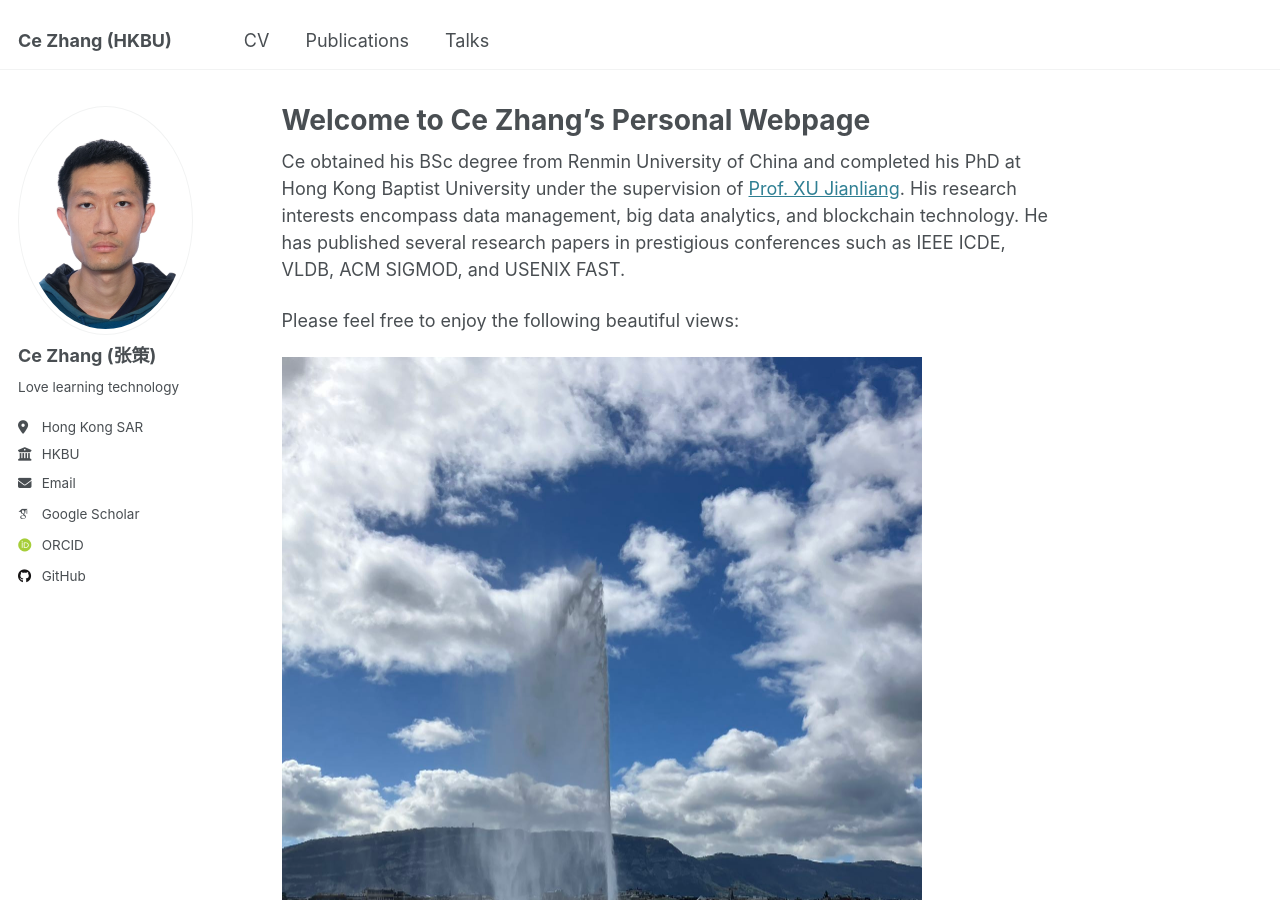
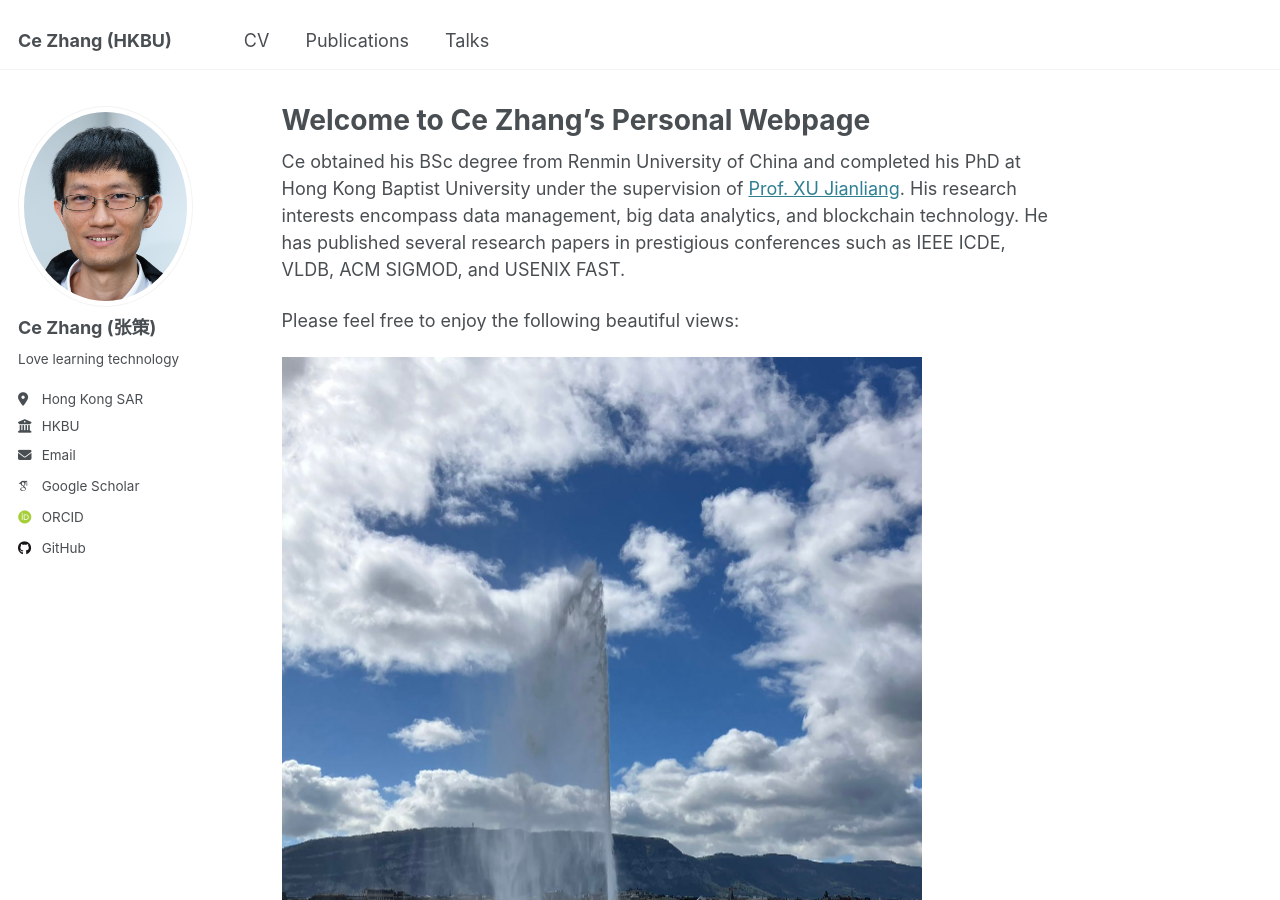
Before and after one commit to cezhang52111/cezhang52111.github.io, a Jekyll site: the page built from _pages/about.md, in a window 1280 px wide and 900 px high. Built offline with Jekyll 4.4.1, drawn with Linux system fonts in a browser that asks for light colours; some web fonts are replaced.

Commit message:
update the personal image

```diff
--- a/_config.yml
+++ b/_config.yml
@@ -22,7 +22,7 @@ repository               : "cezhang52111/academicpages.github.io"
 #               Additional customization can be done by editing /_includes/author-profile.html
 author:
   # Biographic information
-  avatar           : "cezhang.jpg"
+  avatar           : "cezhang icon.jpg"
   name             : "Ce Zhang (张策)"
   pronouns         : # example: "she/her"
   bio              : "Love learning technology"
```
Also changed, not shown: images/cezhang icon.jpg (added).
